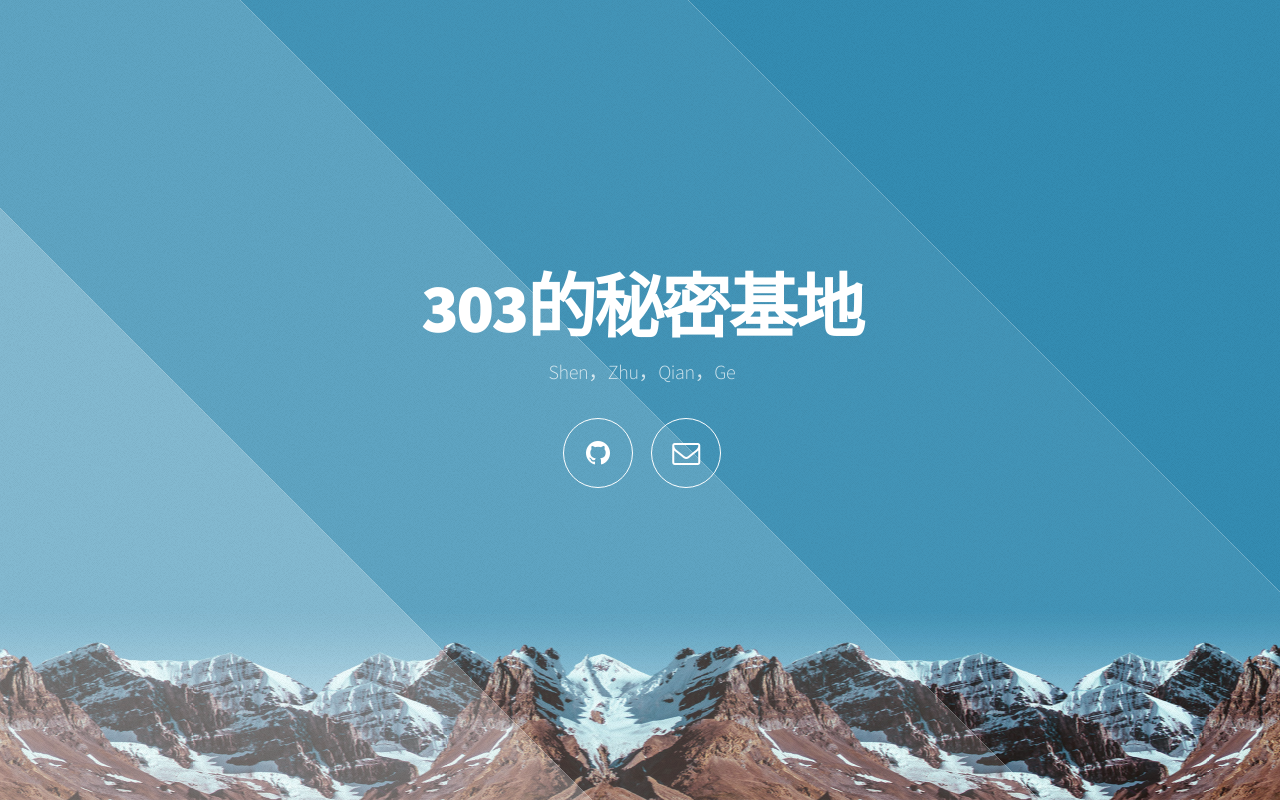
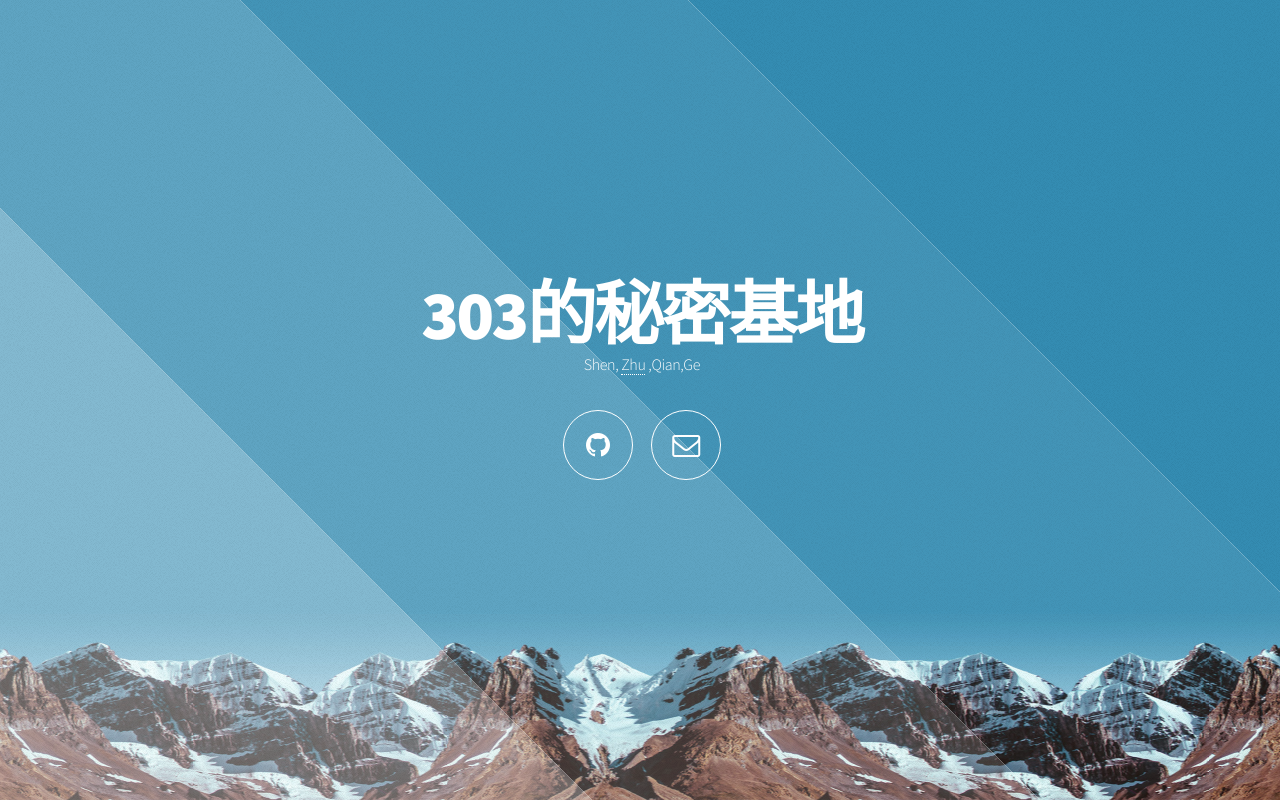
Before and after one commit to Family-303/Family-303.github.io, a plain HTML site: page index.html in a window 1280 px wide. Drawn offline with Linux system fonts and the light colour scheme.

Commit message:
Update index.html

```diff
--- a/index.html
+++ b/index.html
@@ -31,7 +31,9 @@
 				<!-- Header -->
 					<header id="header">
 						<h1>303的秘密基地</h1>
-						<p>Shen，Zhu，Qian，Ge</p>
+						<span>Shen,</span>
+						<a href="https://z-t-rui.guthub.io">Zhu</a>
+						<span>,Qian,Ge</span>
 						<nav>
 							<ul>
 								<li><a href="https://github.com/Family-303" class="icon fa-github"><span class="label">Github</span></a></li>
```
